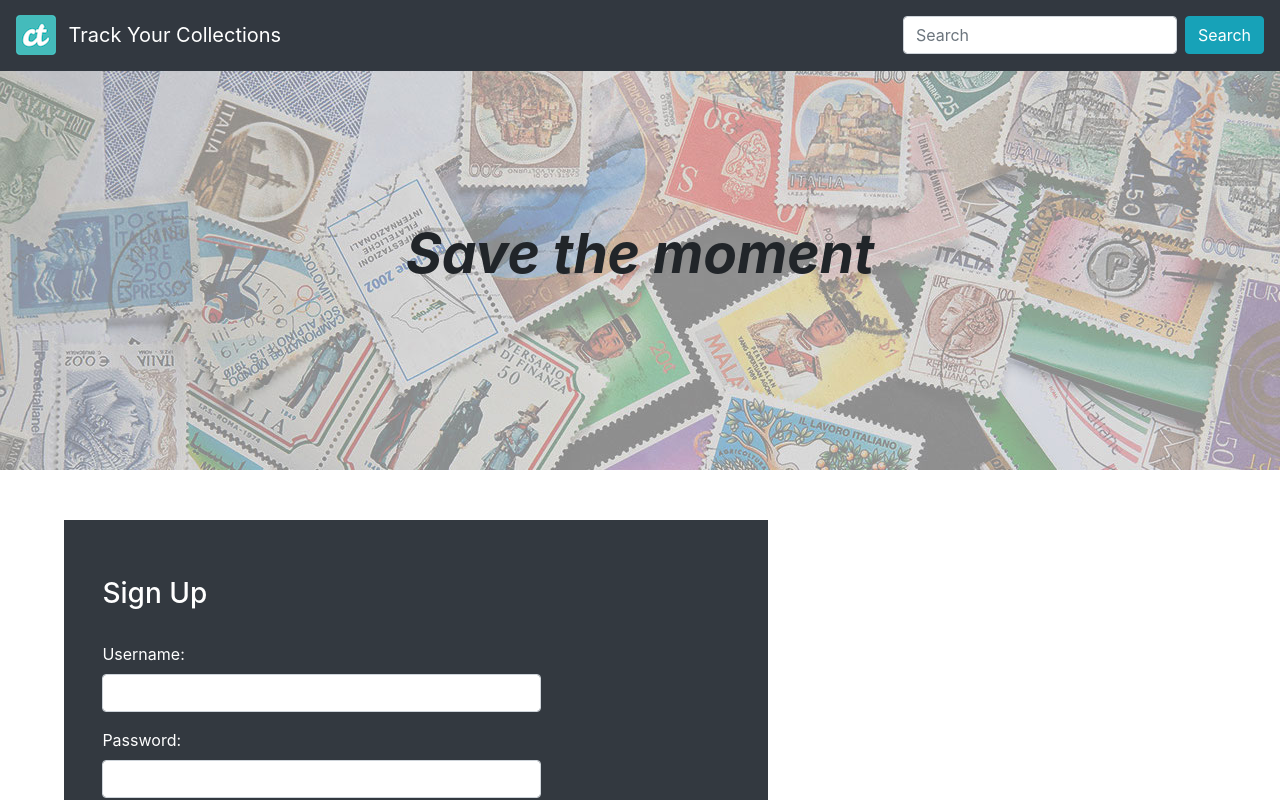
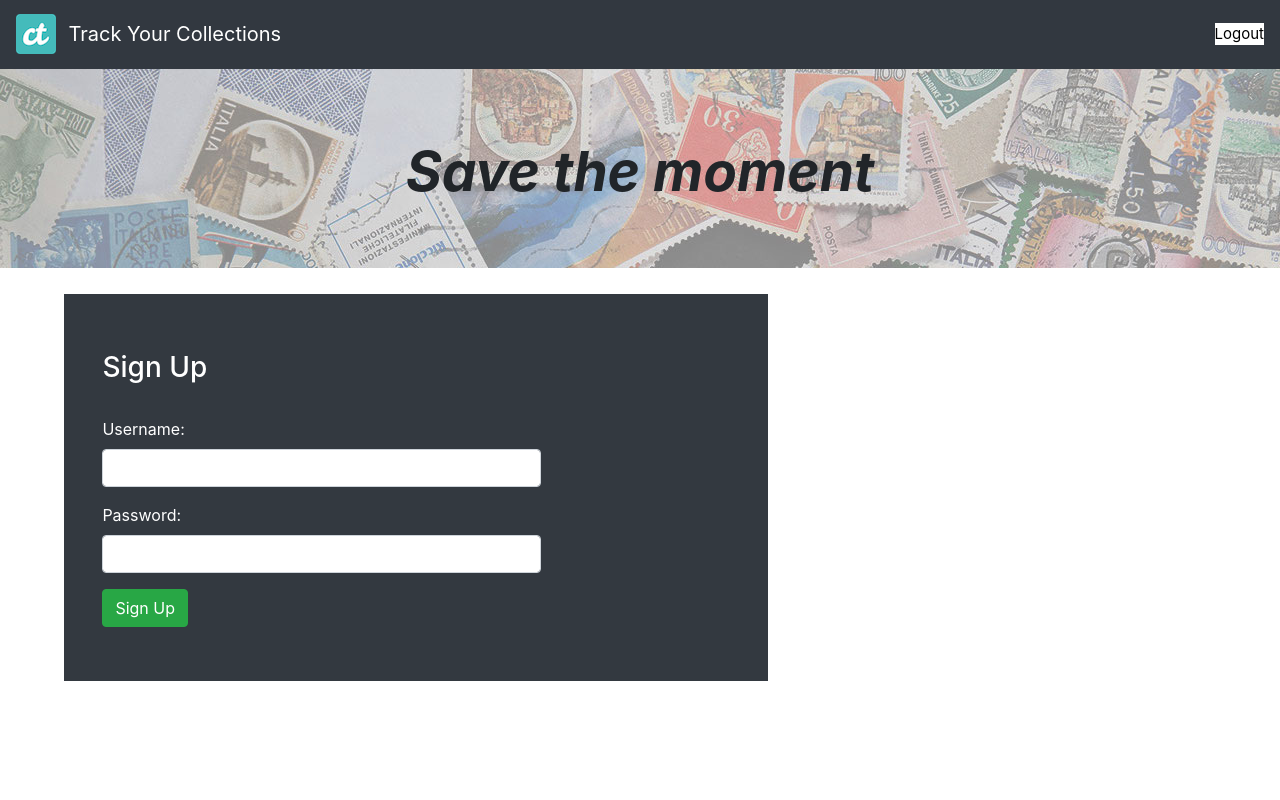
Before and after one commit to moniquestigter/Collection-Tracker-Frontend, a React (Create React App) app: page /signup in a window 1280 px wide. Shown: the top 800 px of the page. Built offline with nearby package versions, Linux system fonts and the light colour scheme; no server answers.

Commit message:
auth done

```diff
--- a/package.json
+++ b/package.json
@@ -2,6 +2,7 @@
   "name": "collection-tracker",
   "version": "0.1.0",
   "private": true,
+  "homepage": "http://localhost:3000/login",
   "dependencies": {
     "@auth0/auth0-spa-js": "^1.6.5",
     "@okta/okta-react": "^1.0.2",
--- a/src/App.js
+++ b/src/App.js
@@ -1,5 +1,5 @@
 import React, {useContext} from 'react';
-import {BrowserRouter as Router, Route} from "react-router-dom";
+import {BrowserRouter as Router, Route, Switch, Redirect} from "react-router-dom";
 import "bootstrap/dist/css/bootstrap.min.css";
 
 import SignUp from "./components/signup.component.js";
@@ -10,20 +10,37 @@
 import ListItems from "./components/list-items.components.js";
 import CreateItem from "./components/create-item.component.js"
 
-
-function App () {
-  return (
-    <Router>
-      <NavbarClass />
-      <br/>
-      <Route path="/login" exact component={Login}/>
-      <Route path="/signup" exact component={SignUp}/>
-       <div style={{paddingLeft: "6%"}}>
+function renderElements (c) {
+  if(c.logged_in){
+    return(
+      <div style={{paddingLeft: "6%"}}>
       <Route path="/:id" exact component={ListCollections} />
       <Route path="/:id/create" exact component = {CreateCollection}/>
       <Route path="/:id/:id/items" exact={true} component={ListItems}/>
       <Route path="/:id/:id/items/create" exact={true} component={CreateItem}/>
       </div>
+    );
+  }
+}
+
+function App () {
+  return (
+    <Router>
+
+      <br/>
+      <Switch>
+
+      <Route path="/login" exact component={Login}/>
+      <Route path="/signup" exact component={SignUp}/>
+      <div style={{paddingLeft: "6%"}}>
+      <Route path="/:id" exact component={ListCollections} />
+      <Route path="/:id/create" exact component = {CreateCollection}/>
+      <Route path="/:id/:id/items" exact component={ListItems}/>
+      <Route path="/:id/:id/items/create" exact component={CreateItem}/>
+      </div>
+      </Switch>
+
+
 
     </Router>
   );
--- a/src/components/create-collection.component.js
+++ b/src/components/create-collection.component.js
@@ -1,5 +1,5 @@
 import React, {Component} from "react";
-
+import NavbarClass from "./navbar.components.js";
 
 export default class CreateCollection extends Component {
 
@@ -80,6 +80,11 @@
         var pathArray = window.location.pathname.split('/');
         var user_id = pathArray[1];
         return (
+            <>
+            <div style={{marginTop: "-2%", marginLeft: "-7%"}}>
+            <NavbarClass />
+
+            </div>
             <div style={{color:"white", backgroundColor: "#333940" , margin:"2% 10% 5% 5%", padding: "3%"}}>
                 <a href={"/" + user_id} className="previous round" >&laquo; Back</a>
                 <h3 style={{marginTop: "3%"}}> Create Collection</h3>
@@ -112,6 +117,7 @@
 
                 </form>
             </div>
+            </>
         );
     }
 
--- a/src/components/create-item.component.js
+++ b/src/components/create-item.component.js
@@ -1,4 +1,5 @@
 import React, {Component} from "react";
+import NavbarClass from "./navbar.components.js";
 
 export default class CreateItem extends Component{
     constructor(props){
@@ -100,6 +101,11 @@
         var col_id = pathArray[2];
         var user_id = pathArray[1];
         return (
+            <>
+             <div style={{marginTop: "-2%", marginLeft: "-7%"}}>
+            <NavbarClass />
+
+            </div>
             <div style={{color:"white", backgroundColor: "#333940" , margin:"2% 10% 5% 5%", padding: "3%"}}>
                 <a href={`/${user_id}/${col_id}/items`} className="previous round" >&laquo; Back</a>
                 <h3 style={{marginTop: "3%"}}> Add Item</h3>
@@ -153,6 +159,7 @@
 
                 </form>
             </div>
+            </>
         );
     }
 }
--- a/src/components/list-collections.components.js
+++ b/src/components/list-collections.components.js
@@ -1,6 +1,7 @@
 import React, {Component} from "react";
 import {Link} from "react-router-dom";
 import {withAuth} from "@okta/okta-react";
+import NavbarClass from "./navbar.components.js";
 
 export default class ListCollections extends Component{
 
@@ -63,6 +64,7 @@
         return this.state.collections.map(e => {
             //console.log(e.id);
             return (
+
                     <div className="card bg-light mb-3" style={{ width: '19rem' }} key={e.id}>
                         <div className="card-body" >
                             <h5 className="card-title">{e.name}</h5>
@@ -86,8 +88,10 @@
         var pathArray = window.location.pathname.split('/');
         var user_id = pathArray[1];
         return (
+            <div style={{margin: "-2% -1% 0 -7%"}}>
+                <NavbarClass />
+            <div className="container">
 
-            <div className="container">
                 <div style= {{display: "inline"}}>
                     <h3 style={{margin: "20px 0 0 -5px"}}>My Collections</h3>
                     <Link className="btn btn-secondary" style={{float: "right", marginTop: "-20px", marginRight: "50px"}} to={{
@@ -100,6 +104,7 @@
                    {this.displayCollections()}
                 </div>
             </div>
+            </div>
         );
     }
 }
--- a/src/components/list-items.components.js
+++ b/src/components/list-items.components.js
@@ -1,5 +1,6 @@
 import React, {Component} from "react";
 import {Link} from "react-router-dom";
+import NavbarClass from "./navbar.components.js";
 
 export default class ListItems extends Component{
     constructor(props){
@@ -97,7 +98,11 @@
         var col_id = pathArray[2];
         var user_id = pathArray[1];
         return (
+            <>
+            <div style={{marginTop: "-2%", marginLeft: "-7%"}}>
+            <NavbarClass />
 
+            </div>
             <div className="container">
                 <div style={{display: "inline", position: "relative"}}>
                     <a href={"/" + user_id} className="previous round"  style={{width: "3%"}}>&laquo; Back</a>
@@ -112,6 +117,7 @@
                    {this.displayItems()}
                 </div>
             </div>
+            </>
         );
     }
 
--- a/src/components/login.component.js
+++ b/src/components/login.component.js
@@ -1,7 +1,6 @@
 import React, {Component} from "react";
 import {Route} from "react-router-dom";
-
-
+import NavbarClass from "./navbar.components.js";
 export default class Login extends Component {
 
 
@@ -16,7 +15,9 @@
         this.state = {
             username: "",
             password: "",
-            current_user_id: 0
+            current_user_id: 0,
+            current_user_name: "",
+            logged_in: false
         }
 
     }
@@ -37,14 +38,13 @@
     onSubmit(e){
         e.preventDefault();
 
+        const {history} = this.props;
 
         const user = {
             username: this.state.username,
             password: this.state.password
         }
 
-
-        //console.log(user);
 
         const url = "http://localhost:3001/users";
         fetch(url)
@@ -57,19 +57,19 @@
             //console.log("curr user id: " , curr_user);
             curr_user.forEach(el => {
                 if(el.username === this.state.username && el.password === this.state.password){
-                    this.setState({current_user_id: el.id});
-                    window.location="/" + el.id;
+                    this.setState({current_user_id: el.id, current_user_name: el.username, logged_in: true});
+                    history.push("/"+ el.id);
+                    //window.location="/" + el.id;
                 }
             });
-            //this.setState({current_user_id: curr_user[0].id});
-            //window.location="/" + this.current_user_id + "/";
         })
 
     }
 
     render(){
         return (
-            <div >
+            <div style={{marginTop: "-2%"}}>
+                <NavbarClass username={this.state.current_user_name}/>
                 <div style={{color:"white", backgroundColor: "#333940" , margin:"2% 40% 5% 5%", padding: "2%"}}>
                 <h3 style={{marginTop: "3%"}}> Login </h3>
                 <br/>
--- a/src/components/navbar.components.js
+++ b/src/components/navbar.components.js
@@ -1,29 +1,23 @@
 import React, {Component} from "react";
 import Image from "../img/collection.jpg";
 
-export default class NavbarClass extends Component {
 
-    render(){
+export default function NavbarClass (props) {
         return(
             <>
                     <nav className="navbar navbar-expand-lg mb-4 navbar-fixed-top" style={{background:"#323840", width: "100%"}}>
                         <img src={require("../img/ct-logo.png")}></img>
                         <br/>
-                        <a className="navbar-brand" href="/" style={{color: "white", padding: "1%"}} >Track Your Collections</a>
+                        <a className="navbar-brand" style={{color: "white", padding: "1%"}} >Track Your Collections</a>
                         <form className="form-inline ml-auto" >
-                            <div className="md-form my-0">
-                                <input className="form-control" type="text" placeholder="Search" aria-label="Search"></input>
-                            </div>
-                            <button href="/" className="btn btn-outline-white btn-info btn-md my-o ml-sm-2">Search</button>
+                            <a href="http://localhost:3000/login" style={{ color: "black", background: "white", width: "120%", fontSize: "15px"}}> Logout</a>
                         </form>
                     </nav>
-
-                    <section id="showcase" style={{minHeight: "400px", background: `url(${Image})`, textAlign: "center"}}>
+                    <section id="showcase" style={{minHeight: "200px", background: `url(${Image})`, textAlign: "center"}}>
                         <div className="container">
-                            <h1 style={{marginTop: "-25px", fontSize: "55px", paddingTop: "150px", fontStyle:"italic", fontWeight: "bold"}}>Save the moment</h1>
+                            <h1 style={{marginTop: "-25px", fontSize: "55px", paddingTop: "70px", fontStyle:"italic", fontWeight: "bold"}}>Save the moment</h1>
                         </div>
                     </section>
             </>
         );
-    }
 }
--- a/src/components/signup.component.js
+++ b/src/components/signup.component.js
@@ -1,5 +1,5 @@
 import React, {Component} from "react";
-
+import NavbarClass from "./navbar.components.js";
 
 export default class SignUp extends Component {
 
@@ -66,6 +66,12 @@
 
     render(){
         return (
+            <>
+            <div style={{marginTop: "-2%"}}>
+            <NavbarClass />
+
+            </div>
+
             <div style={{color:"white", backgroundColor: "#333940" ,margin:"2% 40% 5% 5%", padding: "3%"}}>
                 <h3 style={{marginTop: "3%"}}> Sign Up </h3>
                 <br/>
@@ -96,6 +102,7 @@
 
                 </form>
             </div>
+            </>
         );
     }
 
--- a/src/index.js
+++ b/src/index.js
@@ -3,9 +3,11 @@
 import App from './App';
 import * as serviceWorker from './serviceWorker';
 import 'bootstrap/dist/css/bootstrap.css';
+import { Redirect } from 'react-router-dom';
 
 ReactDOM.render(
-    <App /> ,
+           <App />
+    ,
     document.getElementById('root')
 );
 
```
Also changed, not shown: 1 other file (tests, documents, lock files or other folders).
